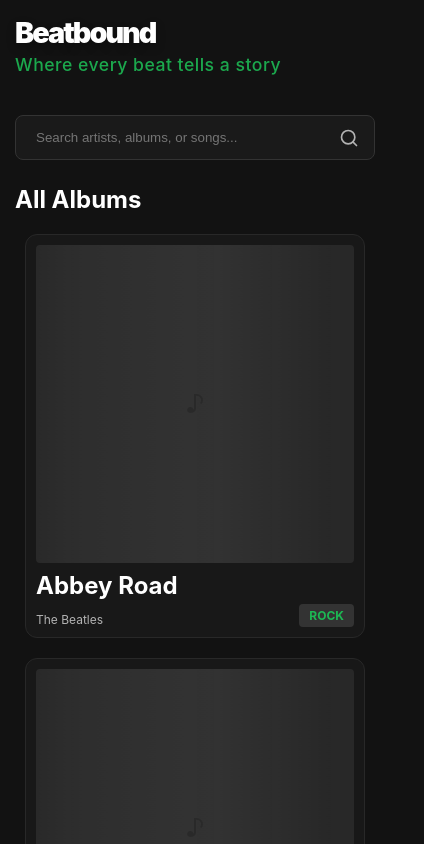
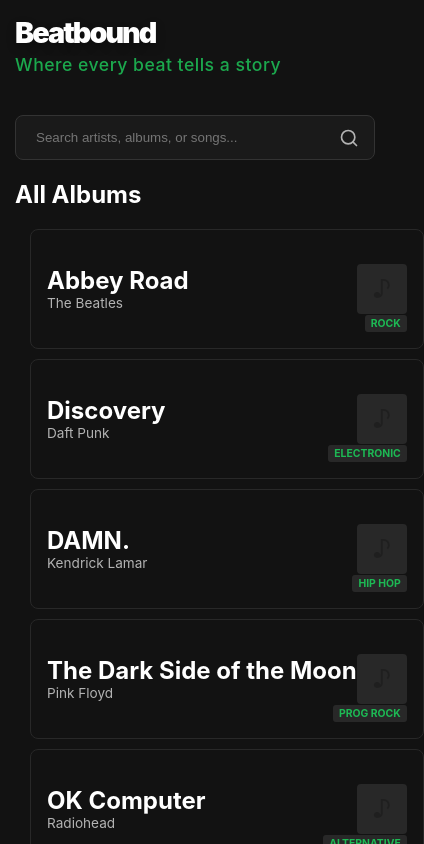
Before and after one commit to srijachatterjee19/beatbound-frontend, a React (Vite) app: page / in a window 390 px wide. Shown: the top 844 px of the page, 424 px wide, since content can reach past the window. Built offline with nearby package versions, Linux system fonts and the light colour scheme.

Commit message:
media queries updates

```diff
--- a/src/index.css
+++ b/src/index.css
@@ -7,6 +7,8 @@
   font-family: 'Inter', system-ui, Avenir, Helvetica, Arial, sans-serif;
   background-color: #121212;
   color: #ffffff;
+
+  --player-height: 180px;
 }
 
 body {
@@ -34,10 +36,15 @@
 
 /* 2. Layout Container */
 .container {
-  width: 100%;
-  max-width: 1000px;
+  /* width: 100%; */
+  /* max-width: 1000px;   */
   padding: 40px 20px;
+  max-width: 1200px;
   margin: 0 auto;
+  padding-bottom: 200px !important;
+  display: flex;
+  display: block;
+  min-height: 100vh;
 }
 
 /* 3. Header & Search Bar */
@@ -299,8 +306,9 @@
 
 .results-grid {
   display: grid;
-  grid-template-columns: repeat(auto-fill, minmax(180px, 1fr));
+  grid-template-columns: repeat(auto-fill, minmax(200px, 1fr));
   gap: 16px;
+  width: 100%;
   align-items: stretch; /* equal heights in a row */
   padding-bottom: 50px;
 }
@@ -314,6 +322,7 @@
   display: flex;
   align-items: center;
   justify-content: center;
+  order: 1;
   /* Ensures the music note doesn't get too big */
   position: relative;
   /* shimmer inside the box */
@@ -352,18 +361,25 @@
 }
 
 .card {
+  position: relative;
   cursor: pointer;
   min-height: 120px;
   justify-content: center;
   background-color: #181818;
   border-radius: 12px;
-  padding: 12px;
+  padding: 16px;
   border: 1px solid #282828;
   display: flex;
   flex-direction: column;
   height: 100%;
-  min-height: 220px;
   transition: transform 0.2s ease, background-color 0.2s ease;
+}
+
+.card-content-wrapper {
+  order: 2;
+  display: flex;
+  flex-direction: column;
+  text-align: left;
 }
 
 .album-title {
@@ -417,6 +433,9 @@
 }
 
 .genre-tag {
+  position: absolute;
+  bottom: 16px;
+  right: 16px;
   background: #333;
   padding: 4px 10px;
   border-radius: 4px;
@@ -444,8 +463,8 @@
   justify-content: center;
   align-items: center;
   gap: 16px;
-  margin-top: 50px;
-  padding-bottom: 60px;
+  margin-top: 40px;
+  padding-bottom: 20px;
 }
 
 .pagination-btn {
@@ -491,12 +510,12 @@
 
 .player-wrapper {
   position: fixed;
-  bottom: 40px;
+  /* 20px plus whatever space the phone's hardware bar needs */
+  bottom: calc(20px + env(safe-area-inset-bottom));
   left: 50%;
   transform: translateX(-50%);
   z-index: 9999;
 }
-
 .player-pill {
   background: #000;
   width: 420px; /* Adjusted width for the simplified look */
@@ -572,19 +591,19 @@
   opacity: 1;
 }
 
-/* 7. Responsive Breakpoints */
+main, .results-grid {
+  padding-bottom: 120px;
+}
+
 @media (max-width: 768px) {
   .title {
     font-size: 1.8rem;
   }
 
   .results-grid {
-    /* On tiny phones, show 1 column */
     grid-template-columns: repeat(2, 1fr);
-    gap: 12px; /* Tighter gap looks better on small screens */
+    gap: 12px;
     padding: 0 10px;
-    /* max-width: 400px; */
-    /* margin: 0 auto; */
   }
 
   .container {
@@ -592,11 +611,11 @@
   }
 
   .card {
-    padding: 10px; /* Smaller padding to save space for the content */
+    padding: 10px;
   }
 
   .album-title {
-    font-size: 0.85rem; /* Shrink text so it doesn't wrap awkwardly */
+    font-size: 0.85rem;
   }
 
   .artist-name {
@@ -604,21 +623,68 @@
   }
 }
 
-/* On very small phones, switch to a single column layout and adjust spacing */
 @media (max-width: 700px) {
   .results-grid {
-    grid-template-columns: 1fr; /* Forces single card */
-    gap: 20px;
-    padding: 0 10px;
+    grid-template-columns: 1fr !important;
+    gap: 10px;
+    padding: 0 15px;
   }
 
-  .search-wrapper {
-    margin-bottom: 25px; /* Tighter spacing for mobile */
+  .card {
+    display: flex;
+    flex-direction: row;
+    align-items: center;
+    justify-content: space-between;
+    padding: 12px 16px;
+    background: #121212;
+    border-radius: 8px;
+    height: auto; /* Let the height be determined by content */
+  }
+
+  .card-content-wrapper {
+    order: 1;
+    display: flex;
+    flex-direction: column;
+    align-items: flex-start;
+    flex: 1;
+    overflow: hidden;
   }
 
   .album-title {
-    font-size: 1.1rem; /* Make text bigger since there is more room now */
-    white-space: normal; /* Let the title wrap if it's long */
+    font-size: 1.1rem;
+    margin: 0 0 2px 0;
+    width: 100%;
+    white-space: nowrap;
+    overflow: hidden;
+    text-overflow: ellipsis;
   }
 
+  .card-subtitle-row {
+    display: flex;
+    flex-direction: row;
+    align-items: center;
+    gap: 8px;
+  }
+
+  .artist-name {
+    font-size: 0.85rem;
+    color: #b3b3b3;
+  }
+
+  .genre-tag {
+    font-size: 0.65rem;
+    background: #282828;
+    color: #1db954;
+    padding: 2px 6px;
+    border-radius: 3px;
+    text-transform: uppercase;
+  }
+
+  .album-placeholder {
+    width: 50px;
+    height: 50px;
+    margin-bottom: 0;
+    flex-shrink: 0;
+    order: 2; /* Ensures it stays on the far right */
+  }
 }
--- a/src/search/SearchBar.jsx
+++ b/src/search/SearchBar.jsx
@@ -5,14 +5,19 @@
 
 const SearchCard = memo(({ item, index }) => {
   return (
-    <div className="card card-animate" style={{ animationDelay: `${index * 0.05}s` }}>
+    <div
+      className="card card-animate"
+      onClick={() => dispatch(setTrack(item))}
+    >
       <div className="album-placeholder">
         <span className="placeholder-icon">♪</span>
       </div>
-      <h2 className="album-title">{item.album}</h2>
-      <div className="meta-info">
-        <span className="artist-name">{item.name}</span>
-        <span className="genre-tag">{item.genre}</span>
+      <div className="card-content-wrapper">
+        <h2 className="album-title">{item.album}</h2>
+        <div className="card-subtitle-row">
+          <span className="artist-name">{item.name}</span>
+          <span className="genre-tag">{item.genre}</span>
+        </div>
       </div>
     </div>
   );
```
